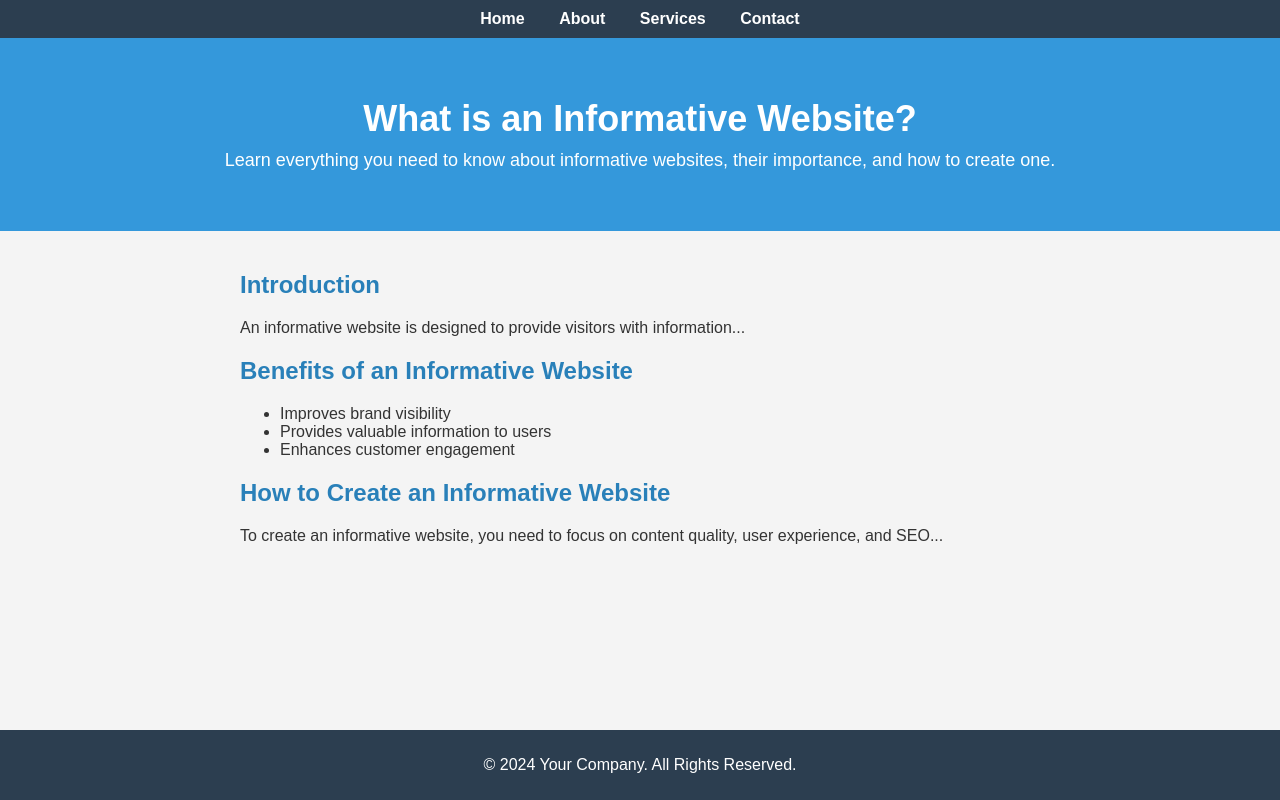
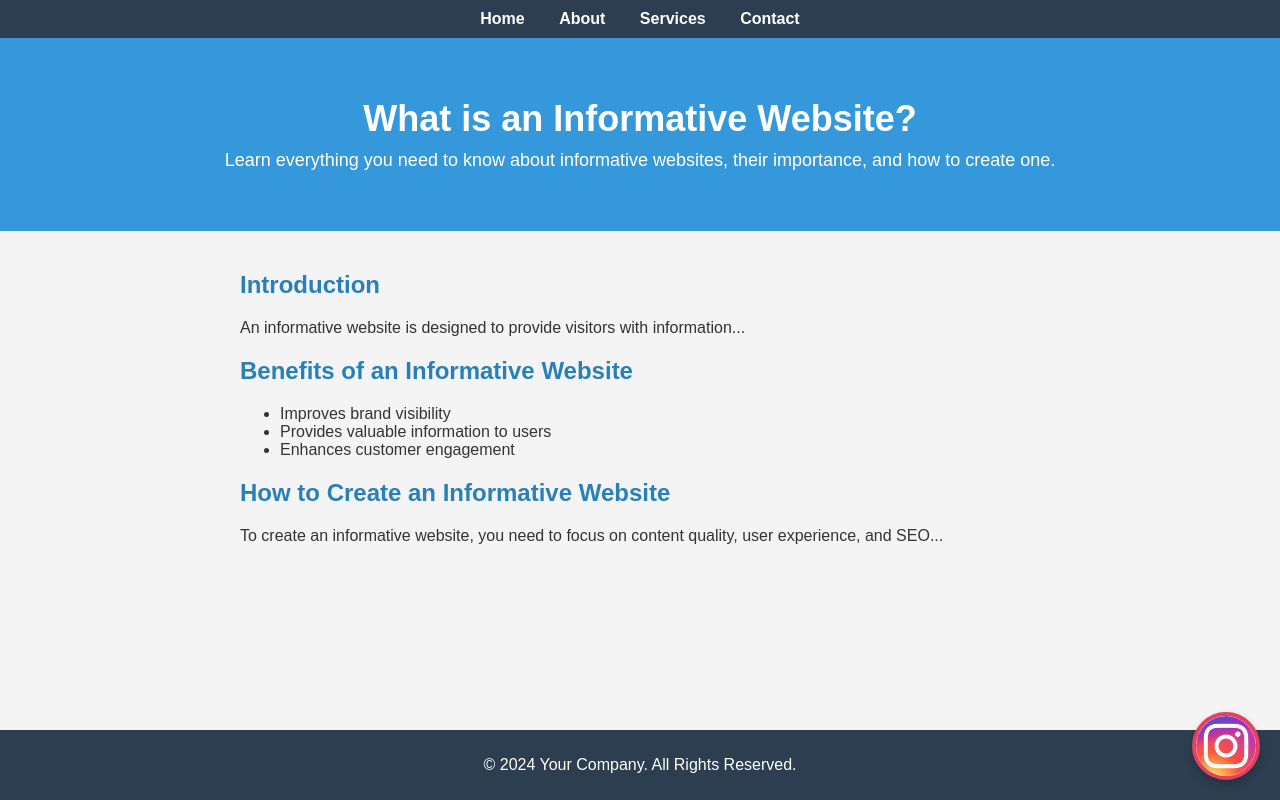
Before and after one commit to reissaavedra/secreto-estabilidad, a plain HTML site: page index.html in a window 1280 px wide. Drawn offline with Linux system fonts and the light colour scheme.

Commit message:
Add instagram button.

```diff
--- a/index.html
+++ b/index.html
@@ -42,6 +42,11 @@
         </article>
     </section>
 
+    <!-- Instagram Floating Button -->
+    <a href="https://www.instagram.com/el_secreto_de_la_estabilidad" target="_blank" class="instagram-btn">
+        <img src="instagram.png" alt="Instagram">
+    </a>
+
     <footer>
         <p>&copy; 2024 Your Company. All Rights Reserved.</p>
     </footer>
--- a/styles.css
+++ b/styles.css
@@ -69,3 +69,33 @@ footer {
     width: 100%;
     bottom: 0;
 }
+
+.instagram-btn:hover {
+    border-color: #C13584;
+}
+
+/* Existing styles... */
+
+.instagram-btn {
+    position: fixed;
+    bottom: 20px;
+    right: 20px;
+    width: 60px;
+    height: 60px;
+    border-radius: 50%;
+    overflow: hidden;
+    border: 4px solid #E4405F; /* Instagram border color */
+    box-shadow: 0 4px 8px rgba(0, 0, 0, 0.2);
+    z-index: 1000; /* Ensures the button is on top of other elements */
+    display: flex;
+    align-items: center;
+    justify-content: center;
+    background-color: #fff;
+}
+
+.instagram-btn img {
+    width: 100%;
+    height: 100%;
+    object-fit: cover;
+    border-radius: 50%;
+}
```
Also changed, not shown: instagram.png (added).
